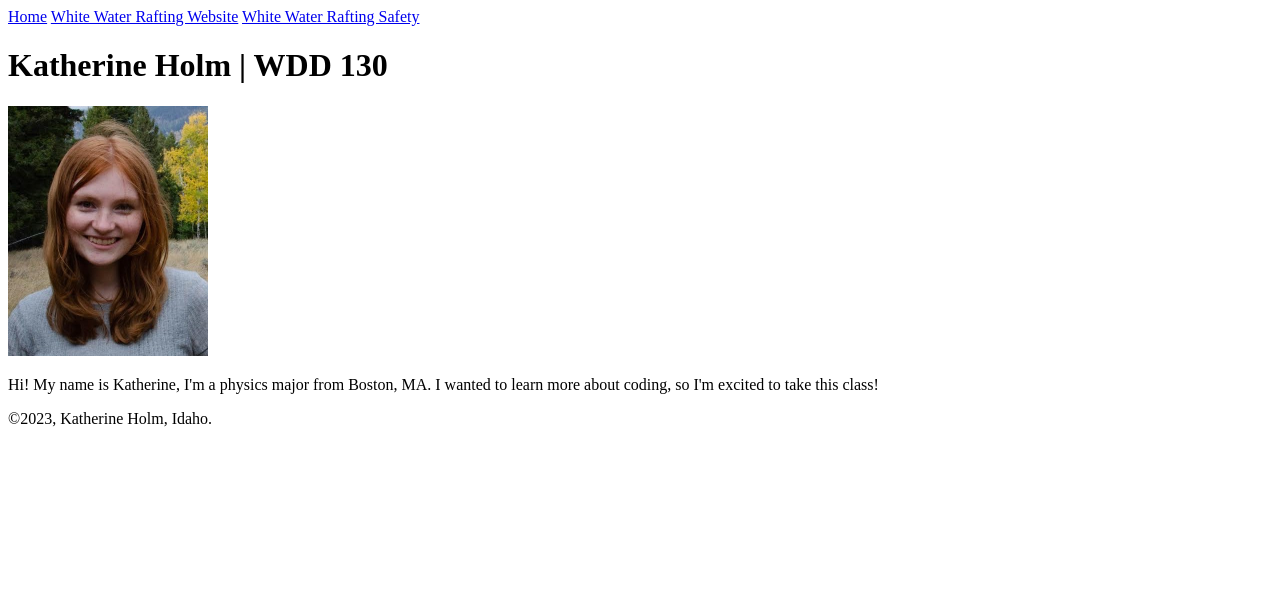
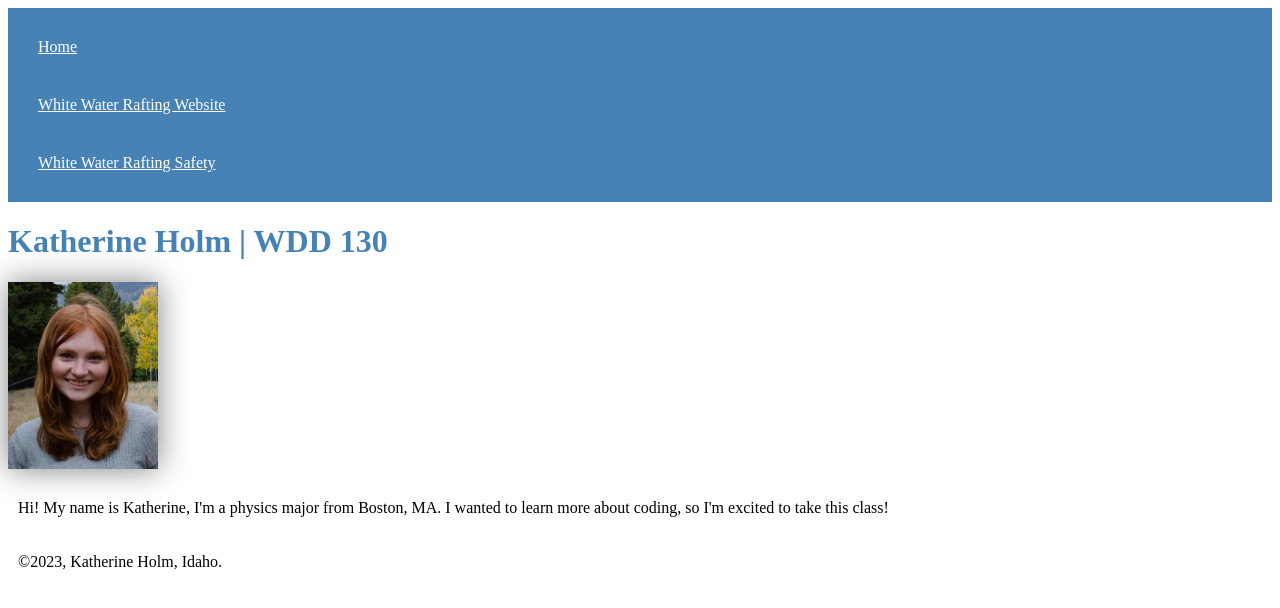
Before and after one commit to keholm/wdd130, a plain HTML site: page index.html in a window 1280 px wide. Drawn offline with Linux system fonts and the light colour scheme.

Commit message:
css added

```diff
--- a/index.html
+++ b/index.html
@@ -4,6 +4,7 @@
         <meta charset="utf-8">
         <meta name="'viewport" content="width=device-width,initial-scale=1.0">
         <title>Katherine Holm | WDD 130 </title>
+        <link rel="stylesheet" href="styles/styles.css">
     </head>
     <body>
         <header>
--- /dev/null
+++ b/styles/styles.css
@@ -0,0 +1,21 @@
+nav {
+    background-color: steelblue;
+    padding: 10px
+}
+nav a {
+    color: white;
+    display: block;
+    padding: 20px;
+}
+h1 {
+    color: steelblue;
+}
+img {
+    width: 150px;
+    height: auto;
+    border: 2px;
+    box-shadow: 0 0 30px gray;
+}
+p {
+    padding: 10px;
+}
```
Also changed, not shown: 1 other file.
